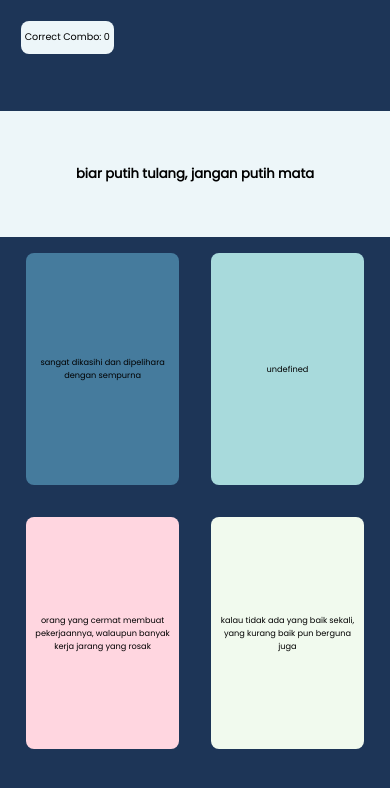
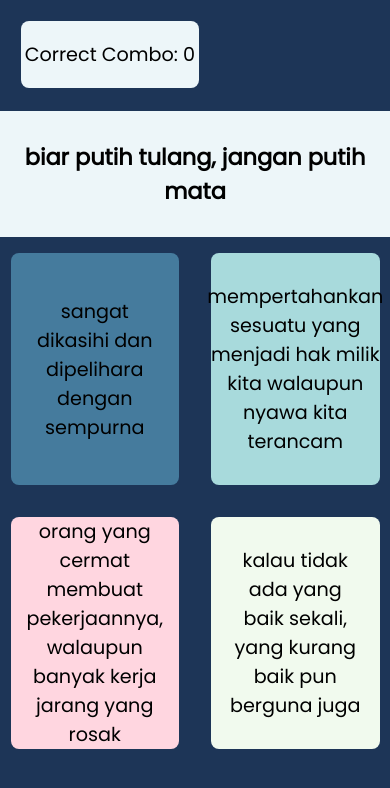
Before and after one commit to Zafyree3/PeribahasaWebsite, a plain HTML site: page index.html in a window 390 px wide. Drawn offline with Linux system fonts and the light colour scheme.

Commit message:
Nvm, Mobile Broken

```diff
--- a/script.js
+++ b/script.js
@@ -83,7 +83,7 @@ function randomise() {
             //console.log("option" + i + ": " + typeof optionText.maksud)
             //console.log(typeof optionText.maksud == "object")
             if (typeof optionText.maksud == "object") {
-                optHTMLArr[i].innerHTML = optionText.maksud[randomNum(1,3)]
+                optHTMLArr[i].innerHTML = optionText.maksud[randomNum(0,1)]
             } else{
                 optHTMLArr[i].innerHTML = optionText.maksud;
             }
--- a/style.css
+++ b/style.css
@@ -97,9 +97,9 @@ body {
     background-color: #ffd6e0;
 }
 
-@media only screen and (max-width: 1000px) {
+/* @media only screen and (max-width: 1000px) {
     div, button {
-        font-size: 80%;
+        font-size: 110%;
     }
     .title {
         font-size: 70%;
@@ -110,4 +110,4 @@ body {
     .option {
         padding-inline: 3%;
     }
-}
+} */
```
